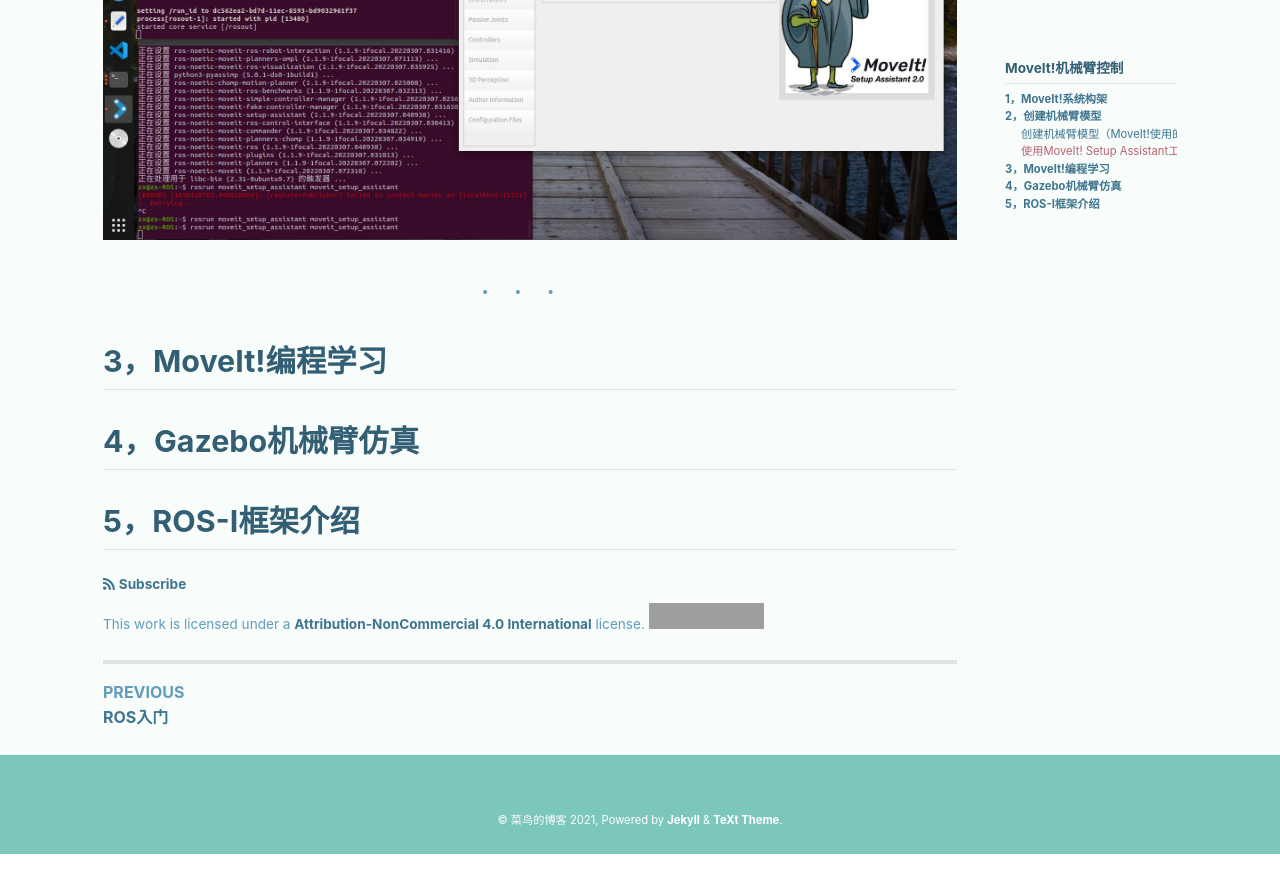
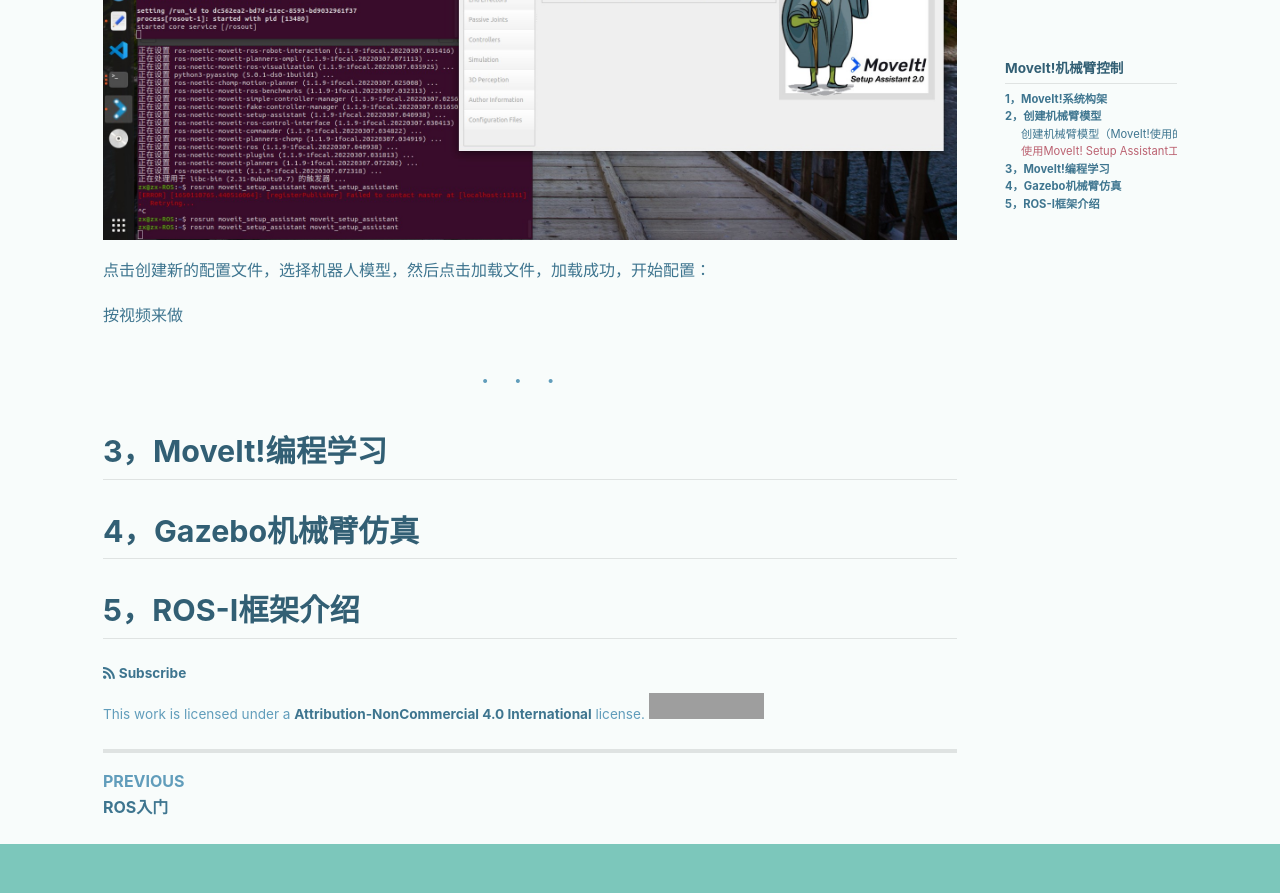
Before and after one commit to ZhangXingYES/ZhangXingYES.github.io, a Jekyll site: the page built from _posts/2022-4-15-ROS理论与实践.md, in a window 1280 px wide and 900 px high, scrolled down 6558 px. Shown: the top 893 px of the window. Built offline with Jekyll 4.4.1, drawn with Linux system fonts in a browser that asks for light colours; nearby versions of some CDN libraries; before the commit the page ends 7412 px from its top, so only the background shows below that; grey boxes are pictures that could not be loaded.

Commit message:
修改了blog

```diff
--- a/_posts/2022-4-15-ROS理论与实践.md
+++ b/_posts/2022-4-15-ROS理论与实践.md
@@ -141,6 +141,10 @@
 
 ![启动成功]({{ site.url }}/assets/images/启动成功.jpg)
 
+点击创建新的配置文件，选择机器人模型，然后点击加载文件，加载成功，开始配置：
+
+按视频来做
+
 
 
 ****
```
